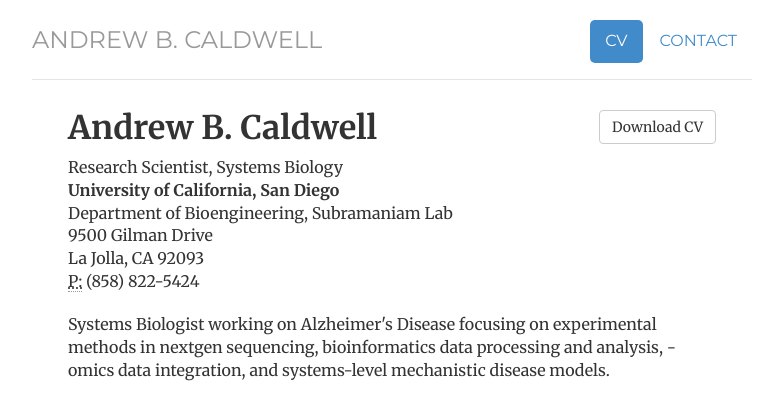
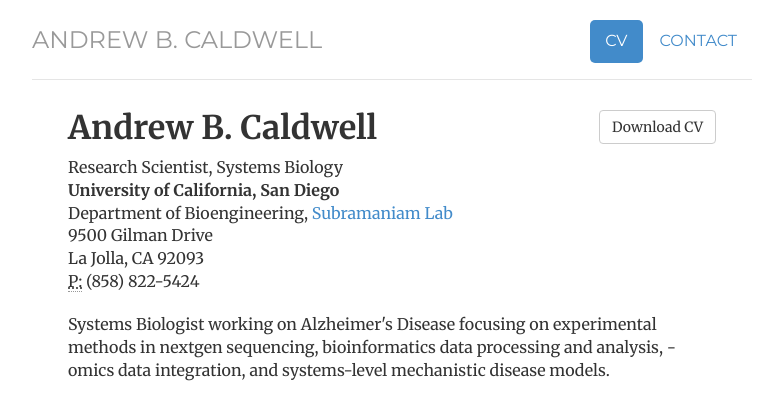
Before and after one commit to andrewbcaldwell/andrewbcaldwell.github.io, a Jekyll site: the page built from cv/index.html, in a window 1280 px wide. Shown: the top 396 px of the page, without its empty margins (248-1031 px from the left). Built offline with Jekyll 4.4.1, drawn with Linux system fonts in a browser that asks for light colours; part of the change alters nothing that is shown.

```diff
--- a/cv/index.html
+++ b/cv/index.html
@@ -15,7 +15,7 @@ description: Current CV for Andrew B. Caldwell.
                 <span itemprop="title">Research Scientist, Systems Biology<br></span>
 				<address>
 				<span itemprop="affiliation"><strong>University of California, San Diego</strong><br></span>
-				<span itemprop="affiliation">Department of Bioengineering, Subramaniam Lab<br></span>
+				<span itemprop="affiliation">Department of Bioengineering, <a href="https://genome.ucsd.edu">Subramaniam Lab</a><br></span>
 				9500 Gilman Drive<br>
 				La Jolla, CA 92093<br>
 				<abbr title="phone">P:</abbr> (858) 822-5424<br>
```
